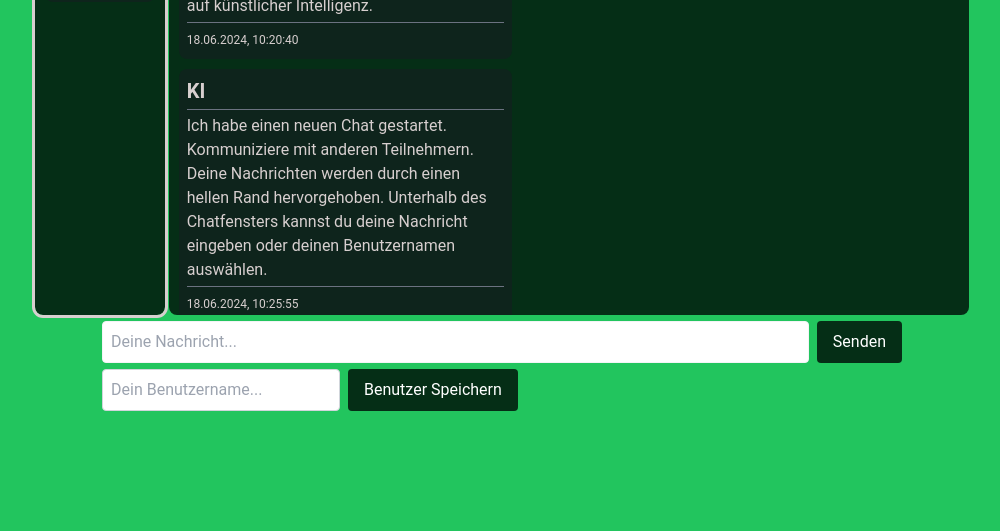
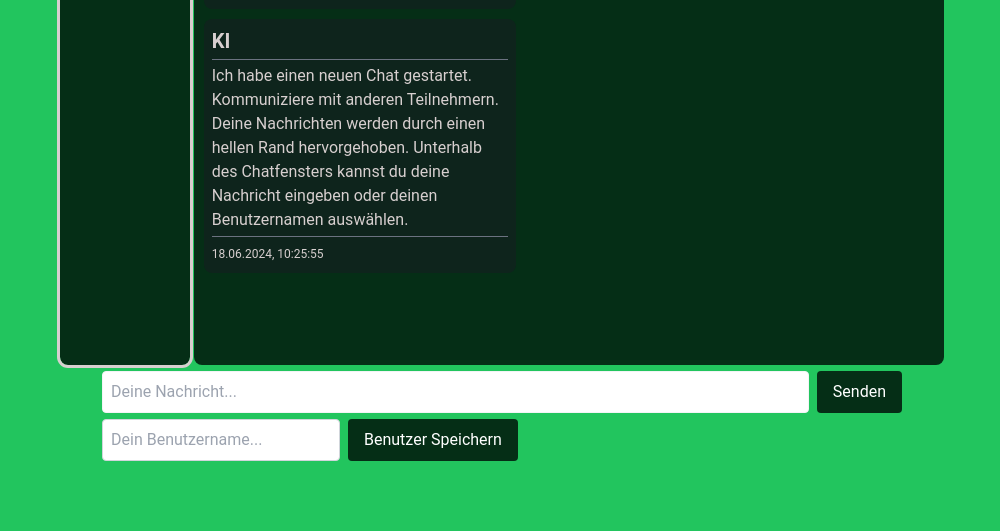
Before and after one commit to Miralem-Ba/321-Chat-Applikation, a website: page client/index.html in a window 1280 px wide. Shown: the part 269-800 px from the top of the page, without its empty margins (138-1138 px from the left). Drawn offline with nearby package versions, Linux system fonts and the light colour scheme.

Commit message:
changed in styles.css style

```diff
--- a/client/style.css
+++ b/client/style.css
@@ -6,8 +6,8 @@ body {
 
 /* Stile für das Chatfenster */
 #chatwindow {
-    width: 800px;
-    height: 400px;
+    width: 750px;
+    height: 500px;
     max-height: 600px;
     overflow-y: scroll;
 }
```
